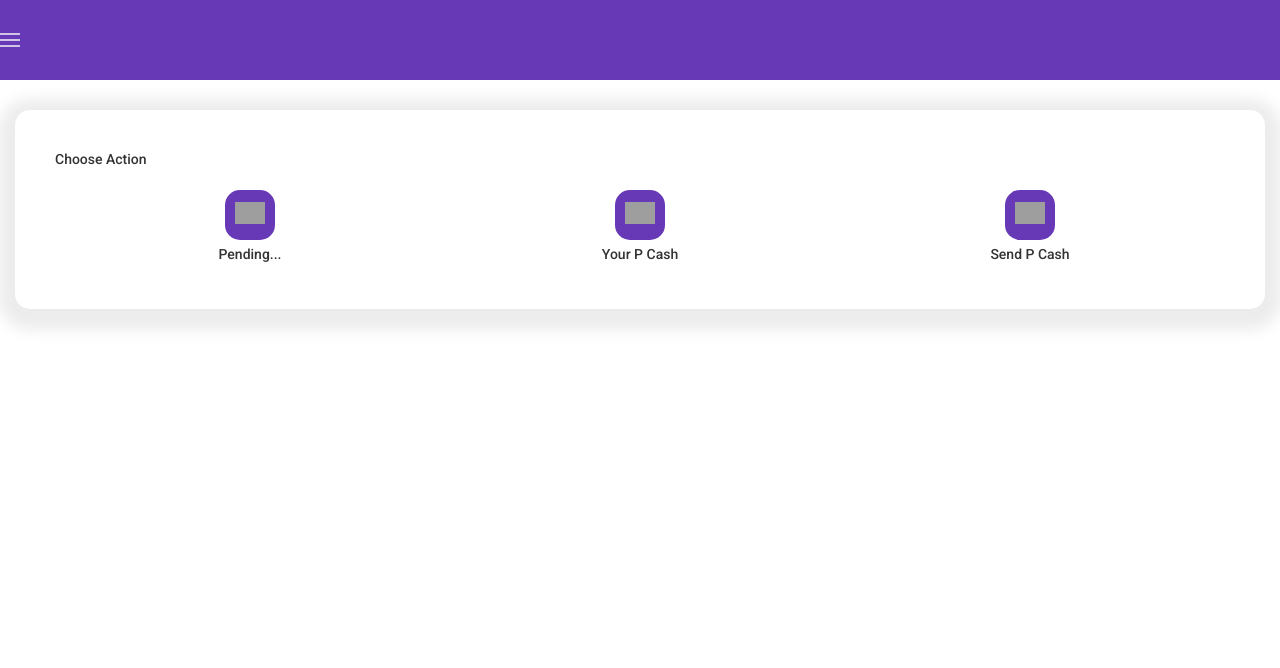
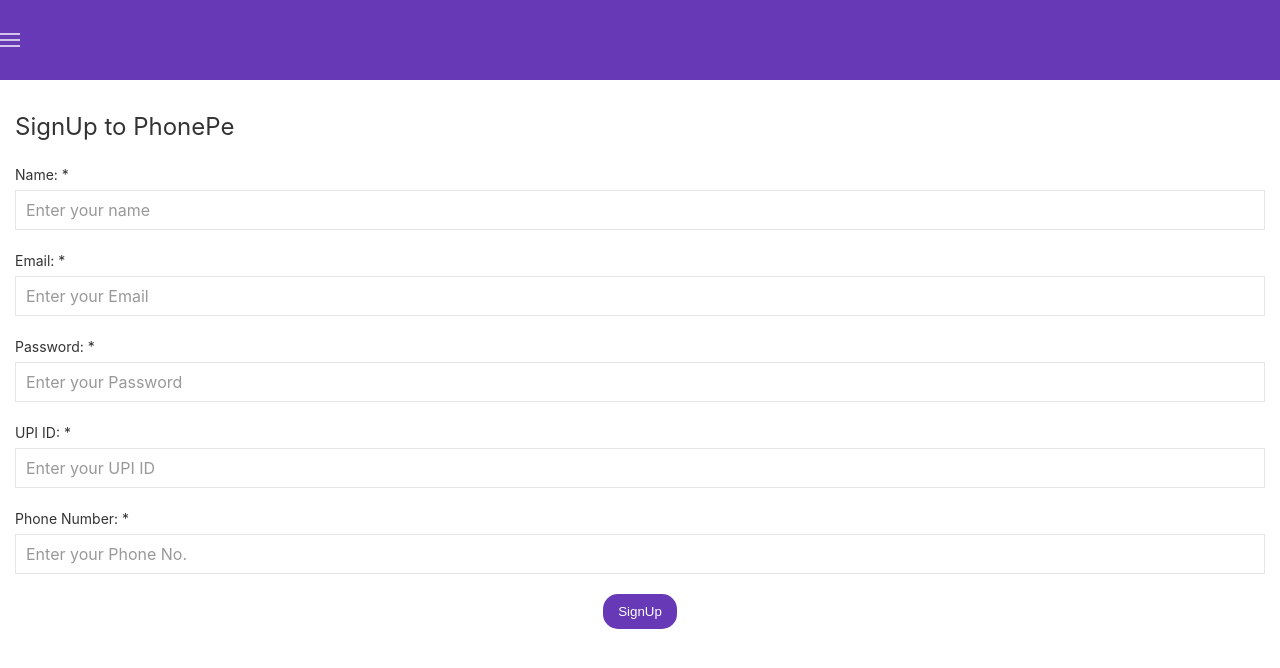
Before and after one commit to shantnushubham/hackfest_goal_diggers, a React (Create React App) app in the folder phonepe-react/: page /signup in a window 1280 px wide. Before the commit this address led to /. Shown: the top 668 px of the page. Built offline with nearby package versions, Linux system fonts and the light colour scheme; grey boxes are pictures that could not be loaded.

Commit message:
[Add] Auth API integration in FE

```diff
--- a/phonepe-react/package.json
+++ b/phonepe-react/package.json
@@ -2,6 +2,7 @@
   "name": "phonepe-react",
   "version": "0.1.0",
   "private": true,
+  "proxy": "http://localhost:5000",
   "dependencies": {
     "@testing-library/jest-dom": "^5.12.0",
     "@testing-library/react": "^11.2.6",
--- a/phonepe-react/src/App.js
+++ b/phonepe-react/src/App.js
@@ -14,8 +14,12 @@
 const PendingTransactionsScreen = React.lazy(() =>
   import("./components/PendingTransactionScreen")
 );
+const SignUp = React.lazy(() => import("./components/SignUp"));
+const Login = React.lazy(() => import("./components/Login"));
 
 const App = () => {
+  let loggedInUser = JSON.parse(localStorage.getItem("loggedInUser"));
+
   return (
     <Router>
       <div>
@@ -26,6 +30,8 @@
             <Route path={"/pending"} component={PendingTransactionsScreen} />
             <Route path={"/offline-cash"} component={PCashScreen} />
             <Route path={"/send-offline"} component={SendPCashScreen} />
+            <Route path={"/signup"} component={SignUp} />
+            <Route path={"/login"} component={Login} />
             <Route path={"*"} component={() => <Redirect to={"/"} />} />
           </Switch>
         </React.Suspense>
--- /dev/null
+++ b/phonepe-react/src/apis/User.js
@@ -0,0 +1,9 @@
+import Axios from "axios";
+
+export const SignUpUserApi = async (user) => {
+  return await Axios.post("/signup", user);
+};
+
+export const LoginApi = async (username, password) => {
+  return await Axios.post("/login", { username, password });
+};
--- /dev/null
+++ b/phonepe-react/src/components/Login.js
@@ -0,0 +1,74 @@
+import React, { useEffect, useState } from "react";
+import { useHistory } from "react-router-dom";
+import { LoginApi } from "../apis/User";
+import "../css/General.css";
+
+const Login = (props) => {
+  const [email, setEmail] = useState("");
+  const [password, setPassword] = useState("");
+  const [errorMessage, setErrorMessage] = useState("");
+
+  const history = useHistory();
+
+  let loggedInUser = JSON.parse(localStorage.getItem("loggedInUser"));
+
+  useEffect(() => {
+    if (loggedInUser !== null) {
+      history.push("/");
+    }
+  }, [loggedInUser, history]);
+
+  const onSubmitClick = async (e) => {
+    e.preventDefault();
+    if (email === "" || password === "") {
+      setErrorMessage("Please fill in all required fields.");
+    } else {
+      await LoginApi(email, password)
+        .then(({ data }) => {
+          console.info(data);
+          localStorage.setItem("loggedInUser", JSON.stringify(data.user));
+        })
+        .catch((error) => console.error(error));
+    }
+  };
+
+  return (
+    <div className={"section"}>
+      <h3>Login to PhonePe</h3>
+      <form className={"uk-form-stacked"}>
+        <div className={"uk-margin"}>
+          <label className={"uk-form-label"}>Email: *</label>
+          <div className={"uk-form-controls"}>
+            <input
+              className={"uk-input"}
+              type={"text"}
+              placeholder={"Enter your Email"}
+              value={email}
+              onChange={(e) => setEmail(e.target.value)}
+            />
+          </div>
+        </div>
+        <div className={"uk-margin"}>
+          <label className={"uk-form-label"}>Password: *</label>
+          <div className={"uk-form-controls"}>
+            <input
+              className={"uk-input"}
+              type={"password"}
+              placeholder={"Enter your Password"}
+              value={password}
+              onChange={(e) => setPassword(e.target.value)}
+            />
+          </div>
+        </div>
+        <div className={"auth-btn-div"}>
+          <button className={"auth-btn"} onClick={(e) => onSubmitClick(e)}>
+            Login
+          </button>
+          <legend>{errorMessage}</legend>
+        </div>
+      </form>
+    </div>
+  );
+};
+
+export default Login;
--- a/phonepe-react/src/components/NavBar.js
+++ b/phonepe-react/src/components/NavBar.js
@@ -22,7 +22,7 @@
               <div uk-dropdown={"mode: click"}>
                 <ul className={"uk-nav uk-dropdown-nav"}>
                   <li>
-                    <Link to={"/about-us"}>About Us</Link>
+                    <Link to={"/signup"}>SignUo</Link>
                   </li>
                 </ul>
               </div>
--- /dev/null
+++ b/phonepe-react/src/components/SignUp.js
@@ -0,0 +1,129 @@
+import React, { useEffect, useState } from "react";
+import { useHistory } from "react-router-dom";
+import "../css/General.css";
+import { SignUpUserApi } from "../apis/User";
+
+const SignUp = (props) => {
+  const [name, setName] = useState("");
+  const [email, setEmail] = useState("");
+  const [upiId, setUpiId] = useState("");
+  const [phone, setPhone] = useState("");
+  const [password, setPassword] = useState("");
+  const [errorMessage, setErrorMessage] = useState("");
+
+  const history = useHistory();
+
+  let loggedInUser = JSON.parse(localStorage.getItem("loggedInUser"));
+
+  useEffect(() => {
+    if (loggedInUser !== null) {
+      history.push("/");
+    }
+  }, [history, loggedInUser]);
+
+  const onSubmitClick = async (e) => {
+    if (
+      name === "" ||
+      email === "" ||
+      upiId === "" ||
+      phone === "" ||
+      password === ""
+    ) {
+      setErrorMessage("Please fill in all the required fields.");
+    }
+    e.preventDefault();
+    let user = {
+      name,
+      username: email,
+      password,
+      email,
+      upiId,
+      phone,
+    };
+    await SignUpUserApi(user)
+      .then(({ data }) => {
+        console.log(data.user);
+        localStorage.setItem("loggedInUser", JSON.stringify(data.user))
+        history.push("/")
+      })
+      .catch((error) => {
+        console.error(error);
+      });
+  };
+
+  return (
+    <div className={"section"}>
+      <h3>SignUp to PhonePe</h3>
+      <form className={"uk-form-stacked"}>
+        <div className={"uk-margin"}>
+          <label className={"uk-form-label"}>Name: *</label>
+          <div className={"uk-form-controls"}>
+            <input
+              className={"uk-input"}
+              type={"text"}
+              placeholder={"Enter your name"}
+              value={name}
+              onChange={(e) => setName(e.target.value)}
+            />
+          </div>
+        </div>
+        <div className={"uk-margin"}>
+          <label className={"uk-form-label"}>Email: *</label>
+          <div className={"uk-form-controls"}>
+            <input
+              className={"uk-input"}
+              type={"text"}
+              placeholder={"Enter your Email"}
+              value={email}
+              onChange={(e) => setEmail(e.target.value)}
+            />
+          </div>
+        </div>
+        <div className={"uk-margin"}>
+          <label className={"uk-form-label"}>Password: *</label>
+          <div className={"uk-form-controls"}>
+            <input
+              className={"uk-input"}
+              type={"password"}
+              placeholder={"Enter your Password"}
+              value={password}
+              onChange={(e) => setPassword(e.target.value)}
+            />
+          </div>
+        </div>
+        <div className={"uk-margin"}>
+          <label className={"uk-form-label"}>UPI ID: *</label>
+          <div className={"uk-form-controls"}>
+            <input
+              className={"uk-input"}
+              type={"text"}
+              placeholder={"Enter your UPI ID"}
+              value={upiId}
+              onChange={(e) => setUpiId(e.target.value)}
+            />
+          </div>
+        </div>
+        <div className={"uk-margin"}>
+          <label className={"uk-form-label"}>Phone Number: *</label>
+          <div className={"uk-form-controls"}>
+            <input
+              className={"uk-input"}
+              type={"number"}
+              placeholder={"Enter your Phone No."}
+              value={phone}
+              onChange={(e) => setPhone(e.target.value)}
+            />
+          </div>
+        </div>
+        <div className={"auth-btn-div"}>
+          <button className={"auth-btn"} onClick={(e) => onSubmitClick(e)}>
+            SignUp
+          </button>
+          <legend>{errorMessage}</legend>
+        </div>
+      </form>
+    </div>
+  );
+};
+
+export default SignUp;
--- a/phonepe-react/src/css/General.css
+++ b/phonepe-react/src/css/General.css
@@ -67,3 +67,14 @@
   font-size: large;
   box-shadow: 0 5px 15px 16px rgb(0, 0, 0, 0.08);
 }
+
+.auth-btn-div {
+  text-align: center;
+}
+
+.auth-btn {
+  background-color: #6739b7;
+  padding: 10px 15px;
+  color: #fff;
+  border-radius: 15px;
+}
```
Also changed, not shown: 1 other file (tests, documents, lock files or other folders).
